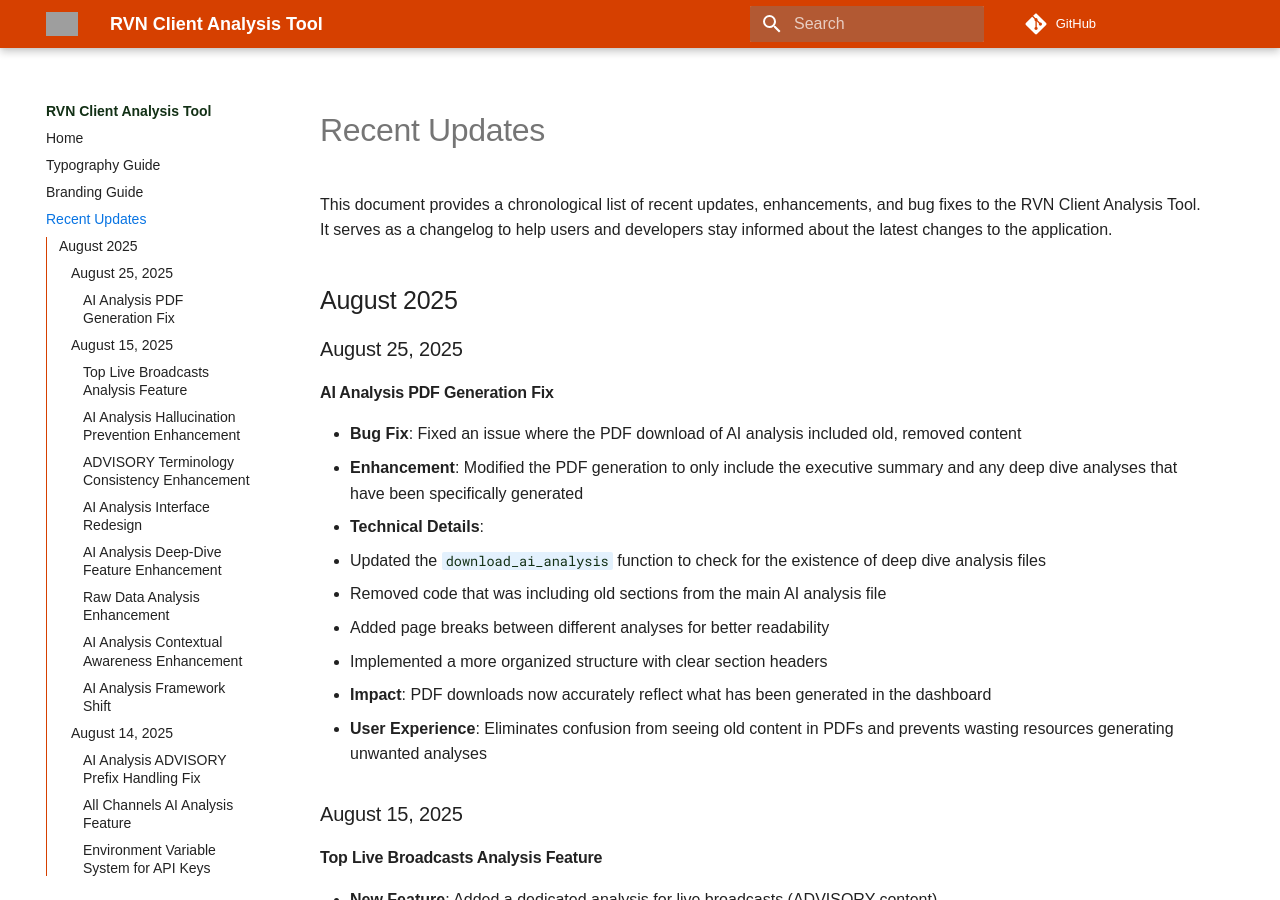
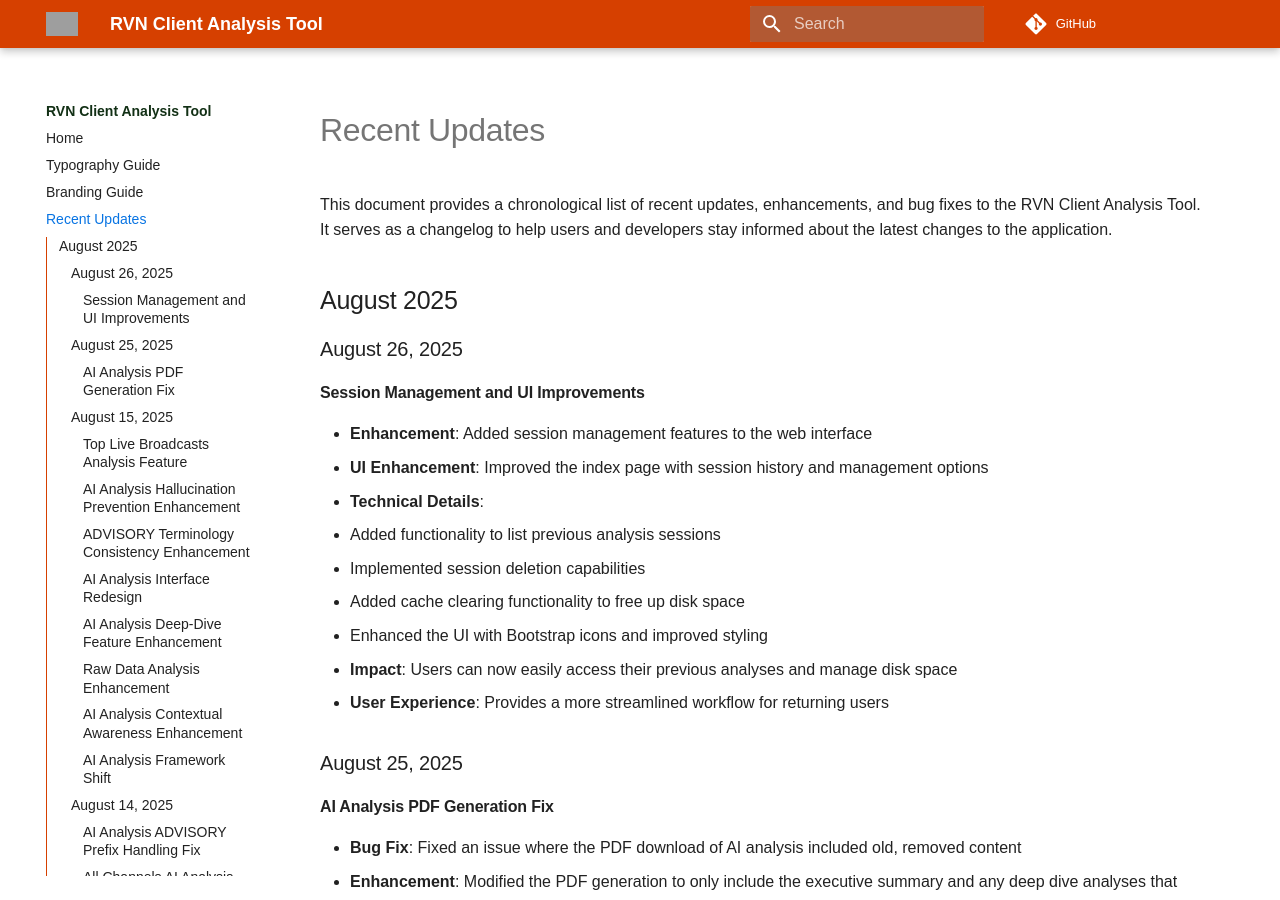
Before and after one commit to cinveen/RVN-Client-Analysis-Tool, an MkDocs documentation site: the page built from docs/recent_updates.md, in a window 1280 px wide and 900 px high. Built offline with MkDocs 1.6.1 and Material for MkDocs 9.7.7, drawn with Linux system fonts in a browser that asks for light colours; some web fonts are replaced; comment, search, counter and statistics services are not loaded; grey boxes are pictures that could not be loaded.

Commit message:
Update documentation with session management features and latest changes

```diff
--- a/docs/recent_updates.md
+++ b/docs/recent_updates.md
@@ -3,6 +3,21 @@
 This document provides a chronological list of recent updates, enhancements, and bug fixes to the RVN Client Analysis Tool. It serves as a changelog to help users and developers stay informed about the latest changes to the application.
 
 ## August 2025
+
+### August 26, 2025
+
+#### Session Management and UI Improvements
+
+- **Enhancement**: Added session management features to the web interface
+- **UI Enhancement**: Improved the index page with session history and management options
+- **Technical Details**:
+  - Added functionality to list previous analysis sessions
+  - Implemented session deletion capabilities
+  - Added cache clearing functionality to free up disk space
+  - Enhanced the UI with Bootstrap icons and improved styling
+- **Impact**: Users can now easily access their previous analyses and manage disk space
+- **User Experience**: Provides a more streamlined workflow for returning users
+
 
 ### August 25, 2025
 
```
Also changed, not shown: README.md (+1 -0 lines).
